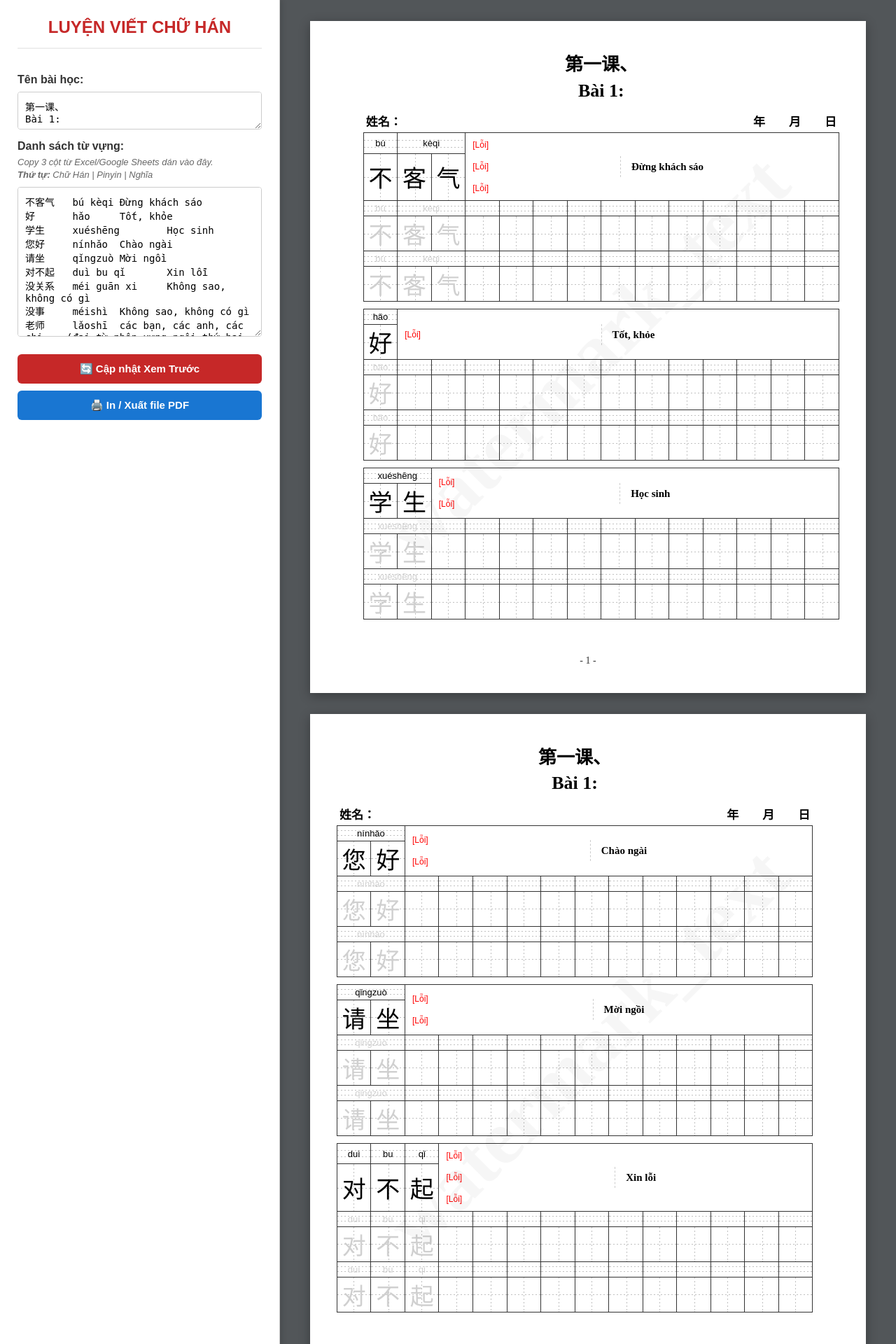
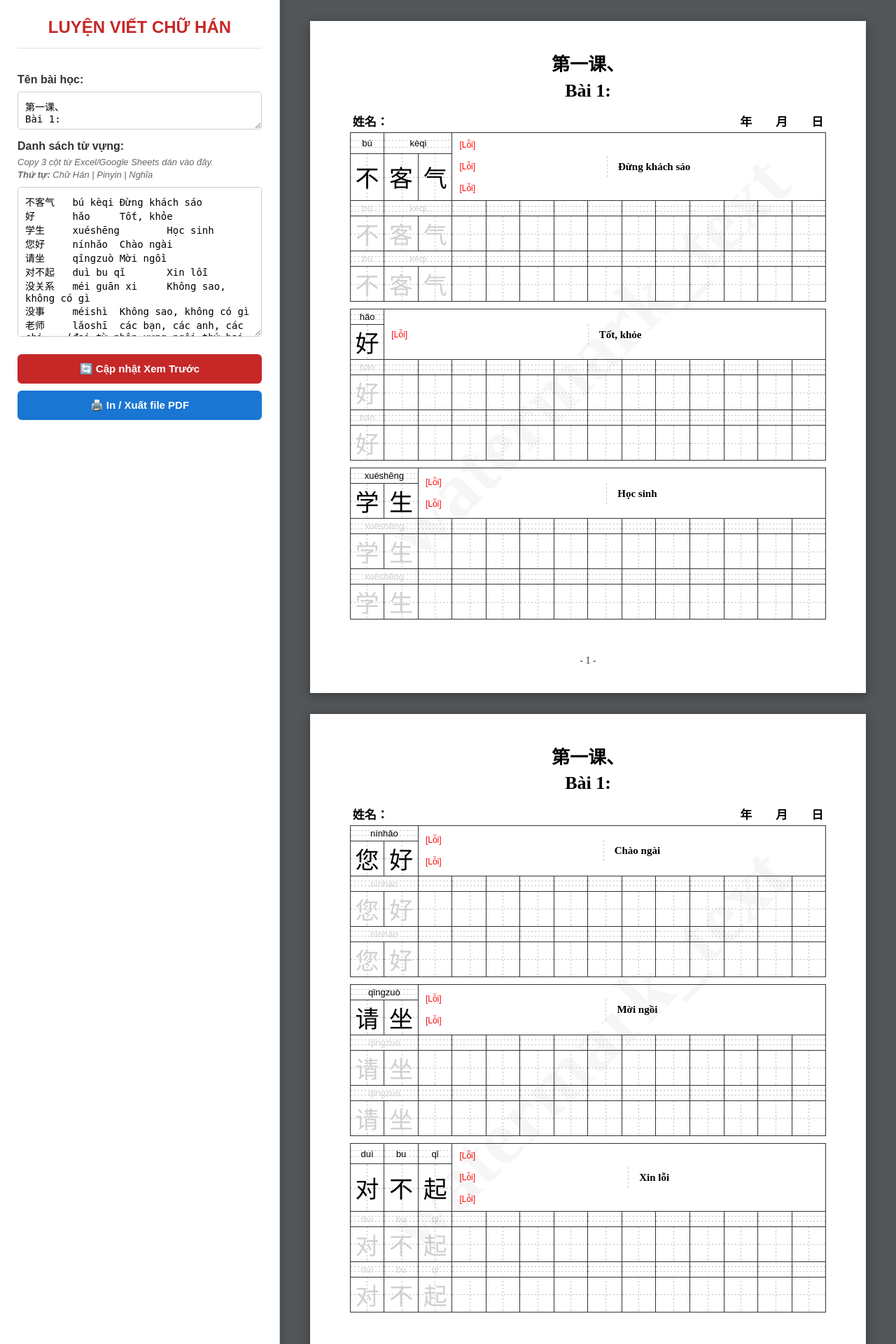
Before and after one commit to khoado238/Hanzi_SaaS, a Django app: page / in a window 1280 px wide. Shown: the top 1920 px of the page at 70% size. Run offline with Django 5.2, Linux system fonts and the light colour scheme; a user stored in the database is signed in.

Commit message:
Canh le dong nhat cho file Hanzi

```diff
--- a/hanzi_project/hanzi_app/templates/hanzi_generator.html
+++ b/hanzi_project/hanzi_app/templates/hanzi_generator.html
@@ -57,10 +57,6 @@
             padding: 12mm 15mm 25mm 15mm;
             box-sizing: border-box; box-shadow: 0 4px 15px rgba(0,0,0,0.3);
         }
-
-        /* Lề in 2 mặt (So le) */
-        .a4-page:nth-child(odd) { padding-left: 20mm !important; padding-right: 10mm !important; }
-        .a4-page:nth-child(even) { padding-left: 10mm !important; padding-right: 20mm !important; }
 
         /* ================= WATERMARK BẢN QUYỀN ================= */
         .watermark-layer {
```
